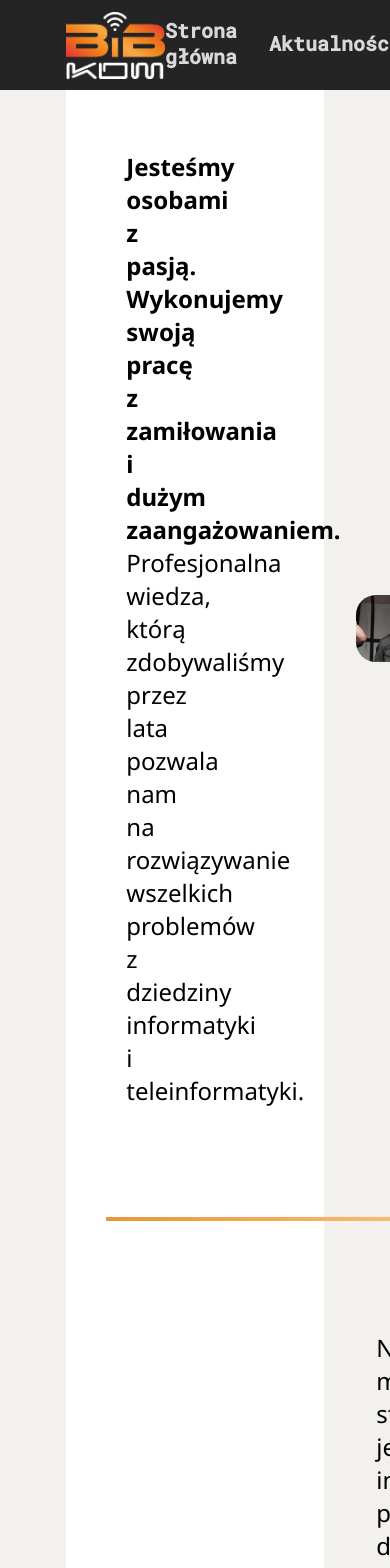
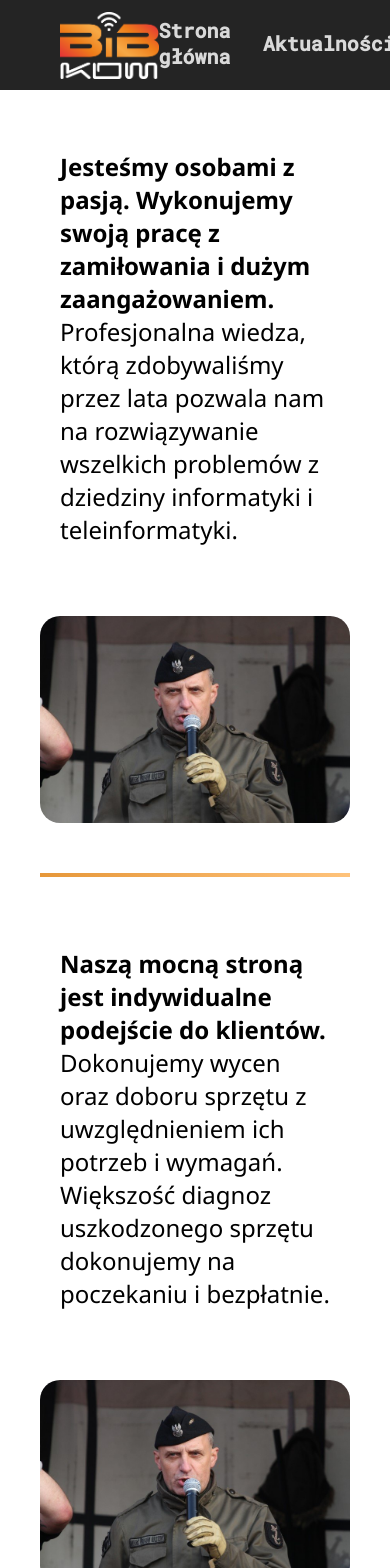
Before and after one commit to Eg-Nickname/BIB-KOM, a React (Vite) app: page / in a window 390 px wide. Shown: the top 1568 px of the page. Built offline with nearby package versions, Linux system fonts and the light colour scheme.

Commit message:
Page responsive

```diff
--- a/src/index.css
+++ b/src/index.css
@@ -14,6 +14,7 @@
 }
 body {
   background-color: var(--UI-background);
+  overflow-x: hidden;
 }
 .site-wrapper {
   min-height: 100vh;
@@ -61,7 +62,7 @@ footer li + li {
   width: 66vw;
 }
 .content {
-  padding-bottom: 170px;
+  padding-bottom: 190px;
 }
 .cage{
   margin: 0 auto;
@@ -102,3 +103,15 @@ footer li.flexblock {
   width: 20px;
   height: 16.01px;
 }
+
+@media (max-width: 1400px){
+  .cage{
+    width: 100%;
+  }
+  .pageWidth{
+    width: 100%;
+  }
+  nav{
+    padding: 0px 60px;
+  }
+}
--- a/src/pages/Contact.css
+++ b/src/pages/Contact.css
@@ -84,3 +84,18 @@ textarea {
   background-color: #e43339;
   border: 2px solid #e7484d;
 }
+
+@media (max-width: 820px){
+  .grid-wrapper{
+    grid-template-columns: minmax(100px, 1fr) !important;
+  }
+  .form{
+    grid-column-start: 1;
+    grid-column-end: span 1;
+  }
+  .google-maps{
+    min-width: 80vw;
+    min-height: auto;
+    margin: 0 auto;
+  }
+}
--- a/src/pages/Home.css
+++ b/src/pages/Home.css
@@ -28,3 +28,26 @@
   max-width: 700px;
   padding: 20px;
 }
+
+@media (max-width: 1400px){
+  .grid-wrapper {
+    row-gap: 50px !important;
+    column-gap: 50px !important;
+  }
+}
+
+@media (max-width: 940px){
+  .grid-wrapper{
+    grid-template-columns: minmax(100px, 1fr) !important;
+  }
+  .spacer{
+    grid-column-start: 1;
+    grid-column-end: span 1;
+  }
+  #force-second{
+    grid-row-start: 5;
+  }
+  #force-first{
+    grid-row-start: 4;
+  }
+}
--- a/src/pages/Home.jsx
+++ b/src/pages/Home.jsx
@@ -23,11 +23,11 @@ function Home() {
 
           <div className="spacer"></div>
 
-          <div className="smth">
+          <div className="smth" id="force-second">
             <img className="grid-image" src={placeholder}></img>
           </div>
-          <div className="grid-text">
-            Naszą mocną stroną jest indywidualne podejście do klientów.
+          <div className="grid-text" id="force-first">
+          <b>Naszą mocną stroną jest indywidualne podejście do klientów. </b>
             Dokonujemy wycen oraz doboru sprzętu z uwzględnieniem ich potrzeb i
             wymagań. Większość diagnoz uszkodzonego sprzętu dokonujemy na
             poczekaniu i bezpłatnie.
--- a/src/pages/Offers.css
+++ b/src/pages/Offers.css
@@ -84,3 +84,9 @@
   opacity: 1;
   margin: 0 auto;
 }
+
+@media (max-width: 600px){
+  .slider_back {
+    width: 100%;
+  }
+}
```
